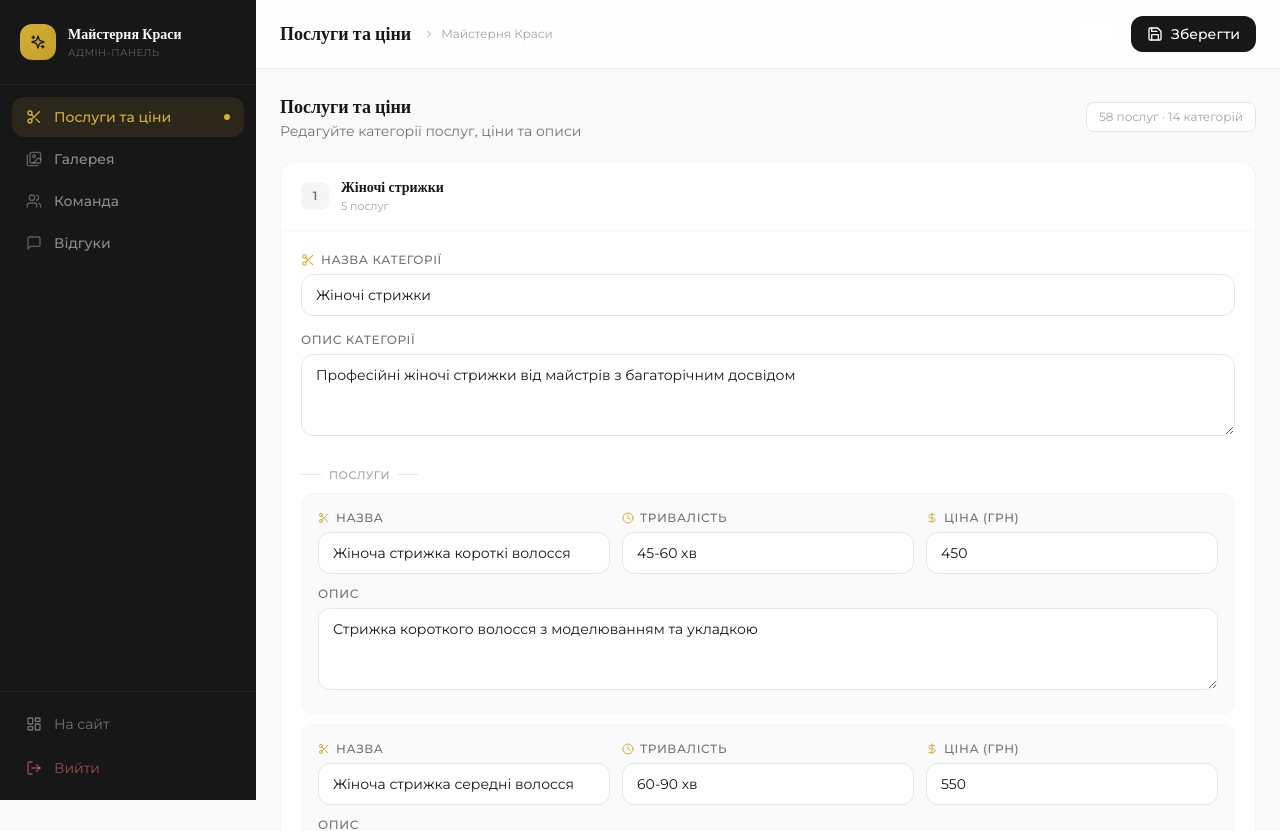
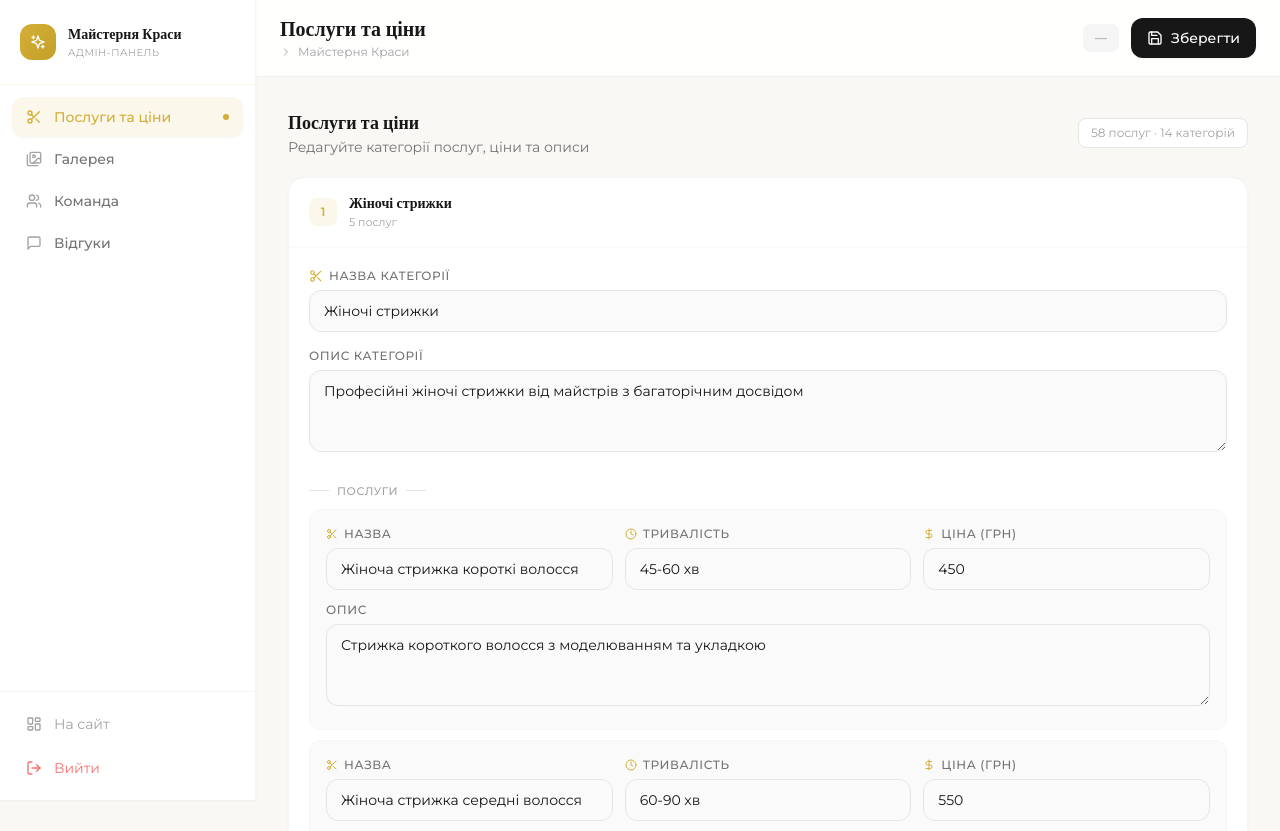
Before and after one commit to porustzi/salonkrasoti, a React (Vite) app: page /admin/services in a window 1280 px wide. Shown: the top 831 px of the page. Built offline with nearby package versions, Linux system fonts and the light colour scheme; no server answers; the database is empty; sample sign-in values are in the browser's storage.

Commit message:
Адмінка: редизайн під стиль сайту + завантаження фото з пристрою в галерею

```diff
--- a/src/pages/admin/AdminFormFields.tsx
+++ b/src/pages/admin/AdminFormFields.tsx
@@ -26,7 +26,7 @@ export function TextEditor({
         value={value}
         onChange={(e) => onChange(e.target.value)}
         placeholder={placeholder}
-        className="w-full px-3.5 py-2.5 bg-white border border-neutral-200 rounded-xl text-sm text-neutral-900 placeholder-neutral-400 focus:border-champagne/40 focus:ring-2 focus:ring-champagne/10 outline-none transition-all hover:border-neutral-300"
+        className="w-full px-3.5 py-2.5 bg-neutral-50 border border-neutral-200 rounded-xl text-sm text-neutral-900 placeholder-neutral-400 focus:border-champagne/40 focus:ring-2 focus:ring-champagne/10 outline-none transition-all hover:border-neutral-300"
       />
       {hint && <p className="text-[11px] text-neutral-400">{hint}</p>}
     </div>
@@ -54,7 +54,7 @@ export function TextAreaEditor({
         onChange={(e) => onChange(e.target.value)}
         placeholder={placeholder}
         rows={rows}
-        className="w-full px-3.5 py-2.5 bg-white border border-neutral-200 rounded-xl text-sm text-neutral-900 placeholder-neutral-400 focus:border-champagne/40 focus:ring-2 focus:ring-champagne/10 outline-none transition-all hover:border-neutral-300 resize-y"
+        className="w-full px-3.5 py-2.5 bg-neutral-50 border border-neutral-200 rounded-xl text-sm text-neutral-900 placeholder-neutral-400 focus:border-champagne/40 focus:ring-2 focus:ring-champagne/10 outline-none transition-all hover:border-neutral-300 resize-y"
       />
     </div>
   )
@@ -79,12 +79,12 @@ export function SectionCard({
     >
       <div className="px-5 py-4 border-b border-neutral-50 flex items-center gap-3">
         {index !== undefined && (
-          <span className="w-7 h-7 rounded-lg bg-neutral-100 text-neutral-500 text-xs font-semibold flex items-center justify-center flex-shrink-0">
+          <span className="w-7 h-7 rounded-lg bg-champagne/10 text-champagne text-xs font-semibold flex items-center justify-center flex-shrink-0">
             {index}
           </span>
         )}
         <div>
-          <h3 className="text-sm font-semibold text-neutral-900">{title}</h3>
+          <h3 className="text-sm font-heading font-semibold text-neutral-900">{title}</h3>
           {subtitle && <p className="text-[11px] text-neutral-400">{subtitle}</p>}
         </div>
       </div>
@@ -101,7 +101,7 @@ export function EmptyState({ icon, title, description }: { icon: React.ReactNode
       <div className="w-14 h-14 rounded-2xl bg-neutral-100 flex items-center justify-center mb-4 text-neutral-400">
         {icon}
       </div>
-      <h3 className="text-sm font-semibold text-neutral-700 mb-1">{title}</h3>
+      <h3 className="text-sm font-heading font-semibold text-neutral-700 mb-1">{title}</h3>
       <p className="text-xs text-neutral-400 max-w-xs">{description}</p>
     </div>
   )
--- a/src/pages/admin/AdminLayout.tsx
+++ b/src/pages/admin/AdminLayout.tsx
@@ -5,14 +5,14 @@ import { BUSINESS_INFO } from '../../config/constants'
 import {
   Scissors, Images, Users, MessageSquare,
   LogOut, LayoutDashboard, CheckCircle, AlertCircle, Loader2, Save,
-  ChevronRight, Sparkles, Clock
+  ChevronRight, Sparkles, Clock, Menu, X
 } from 'lucide-react'
 
 const STATUS_LABELS: Record<SyncStatus, { label: string; color: string; bg: string }> = {
-  idle: { label: '—', color: 'text-white/40', bg: 'bg-white/5' },
+  idle: { label: '—', color: 'text-neutral-400', bg: 'bg-neutral-100' },
   saving: { label: 'Збереження...', color: 'text-champagne', bg: 'bg-champagne/10' },
-  saved: { label: 'Збережено', color: 'text-green-400', bg: 'bg-green-500/10' },
-  error: { label: 'Помилка', color: 'text-red-400', bg: 'bg-red-500/10' },
+  saved: { label: 'Збережено', color: 'text-green-600', bg: 'bg-green-50' },
+  error: { label: 'Помилка', color: 'text-red-500', bg: 'bg-red-50' },
 }
 
 const STATUS_ICONS: Record<SyncStatus, React.ReactNode> = {
@@ -41,6 +41,7 @@ export function AdminLayout() {
   const location = useLocation()
   const { syncStatus, saveToSupabase } = useData()
   const [lastSaved, setLastSaved] = useState<string>('')
+  const [mobileOpen, setMobileOpen] = useState(false)
 
   const currentPage = location.pathname.split('/').pop() || 'services'
   const pageTitle = PAGE_TITLES[currentPage] || ''
@@ -64,24 +65,20 @@ export function AdminLayout() {
     navigate('/admin/login')
   }
 
-  return (
-    <div className="min-h-screen bg-neutral-50 flex">
-      {/* Sidebar */}
-      <aside className="fixed top-0 left-0 bottom-0 w-64 bg-neutral-900 z-40 flex flex-col">
-        {/* Logo */}
-        <div className="px-5 py-6 border-b border-white/5">
+  const sidebar = (
+    <div className="flex flex-col h-full">
+      <div className="px-5 py-6 border-b border-champagne/10">
         <div className="flex items-center gap-3">
           <div className="w-9 h-9 rounded-xl bg-gradient-to-br from-champagne to-gold flex items-center justify-center flex-shrink-0">
-              <Sparkles className="w-4 h-4 text-neutral-900" />
+            <Sparkles className="w-4 h-4 text-white" />
           </div>
           <div className="min-w-0">
-              <h1 className="text-sm font-heading font-semibold text-white truncate">Майстерня Краси</h1>
-              <p className="text-[10px] text-white/30 uppercase tracking-wider">Адмін-панель</p>
+            <h1 className="text-sm font-heading font-semibold text-neutral-900 truncate">Майстерня Краси</h1>
+            <p className="text-[10px] text-neutral-400 uppercase tracking-wider font-body">Адмін-панель</p>
           </div>
         </div>
       </div>
 
-        {/* Navigation */}
       <nav className="flex-1 p-3 space-y-0.5 overflow-y-auto">
         {SIDEBAR.map((item) => {
           const Icon = item.icon
@@ -90,14 +87,15 @@ export function AdminLayout() {
             <Link
               key={item.path}
               to={item.path}
+              onClick={() => setMobileOpen(false)}
               className={`flex items-center gap-3 px-3.5 py-2.5 rounded-xl text-sm font-medium transition-all duration-200 group ${
                 isActive
                   ? 'bg-champagne/10 text-champagne shadow-sm'
-                    : 'text-white/50 hover:text-white/80 hover:bg-white/5'
+                  : 'text-neutral-500 hover:text-neutral-700 hover:bg-neutral-100'
               }`}
             >
               <Icon className={`w-4 h-4 flex-shrink-0 transition-colors ${
-                  isActive ? 'text-champagne' : 'text-white/30 group-hover:text-white/50'
+                isActive ? 'text-champagne' : 'text-neutral-400 group-hover:text-neutral-500'
               }`} />
               <span>{item.label}</span>
               {isActive && (
@@ -108,44 +106,68 @@ export function AdminLayout() {
         })}
       </nav>
 
-        {/* Footer */}
-        <div className="p-3 border-t border-white/5 space-y-1">
+      <div className="p-3 border-t border-neutral-100 space-y-1">
         <Link
           to="/"
-            className="flex items-center gap-3 px-3.5 py-2.5 rounded-xl text-sm text-white/40 hover:text-white/60 hover:bg-white/5 transition-all"
+          className="flex items-center gap-3 px-3.5 py-2.5 rounded-xl text-sm text-neutral-400 hover:text-neutral-600 hover:bg-neutral-100 transition-all"
         >
           <LayoutDashboard className="w-4 h-4" />
           На сайт
         </Link>
         <button
           onClick={handleLogout}
-            className="flex items-center gap-3 px-3.5 py-2.5 rounded-xl text-sm text-red-400/60 hover:text-red-400 hover:bg-red-500/5 transition-all w-full"
+          className="flex items-center gap-3 px-3.5 py-2.5 rounded-xl text-sm text-red-400 hover:text-red-500 hover:bg-red-50 transition-all w-full"
         >
           <LogOut className="w-4 h-4" />
           Вийти
         </button>
       </div>
+    </div>
+  )
+
+  return (
+    <div className="min-h-screen bg-cream font-body">
+      {/* Desktop Sidebar */}
+      <aside className="fixed top-0 left-0 bottom-0 w-64 bg-white border-r border-neutral-100 z-40 hidden lg:flex flex-col shadow-sm">
+        {sidebar}
       </aside>
 
+      {/* Mobile Sidebar */}
+      {mobileOpen && (
+        <div className="fixed inset-0 z-50 lg:hidden">
+          <div className="absolute inset-0 bg-black/30 backdrop-blur-sm" onClick={() => setMobileOpen(false)} />
+          <div className="absolute left-0 top-0 bottom-0 w-72 bg-white shadow-2xl animate-slide-up">
+            {sidebar}
+          </div>
+        </div>
+      )}
+
       {/* Main */}
-      <div className="ml-64 flex-1 flex flex-col min-h-screen">
+      <div className="lg:ml-64 flex-1 flex flex-col min-h-screen">
         {/* Header */}
-        <header className="sticky top-0 z-30 bg-white/80 backdrop-blur-xl border-b border-neutral-200/60">
-          <div className="px-6 py-4 flex items-center justify-between">
+        <header className="sticky top-0 z-30 bg-white/90 backdrop-blur-xl border-b border-neutral-200/60">
+          <div className="px-4 sm:px-6 py-3 sm:py-4 flex items-center justify-between">
             <div className="flex items-center gap-3">
-              <h2 className="text-lg font-heading font-semibold text-neutral-900">{pageTitle}</h2>
+              <button
+                onClick={() => setMobileOpen(true)}
+                className="lg:hidden w-9 h-9 rounded-xl bg-neutral-100 flex items-center justify-center text-neutral-500 hover:bg-neutral-200 transition-colors"
+              >
+                <Menu className="w-4 h-4" />
+              </button>
+              <div>
+                <h2 className="text-lg sm:text-xl font-heading font-semibold text-neutral-900">{pageTitle}</h2>
                 <div className="flex items-center gap-1.5 text-xs text-neutral-400">
                   <ChevronRight className="w-3 h-3" />
                   <span>{BUSINESS_INFO.name}</span>
                 </div>
               </div>
-            <div className="flex items-center gap-4">
-              {/* Sync Status */}
-              <div className={`flex items-center gap-2 px-3 py-1.5 rounded-lg text-xs font-medium ${STATUS_LABELS[syncStatus].bg} ${STATUS_LABELS[syncStatus].color} transition-all duration-300`}>
+            </div>
+            <div className="flex items-center gap-3">
+              <div className={`hidden sm:flex items-center gap-2 px-3 py-1.5 rounded-lg text-xs font-medium ${STATUS_LABELS[syncStatus].bg} ${STATUS_LABELS[syncStatus].color} transition-all duration-300`}>
                 {STATUS_ICONS[syncStatus]}
                 <span>{STATUS_LABELS[syncStatus].label}</span>
                 {lastSaved && syncStatus === 'idle' && (
-                  <span className="text-white/30 flex items-center gap-1 ml-1">
+                  <span className="text-neutral-400 flex items-center gap-1 ml-1">
                     <Clock className="w-3 h-3" />
                     {lastSaved}
                   </span>
@@ -155,21 +177,21 @@ export function AdminLayout() {
               <button
                 onClick={saveToSupabase}
                 disabled={syncStatus === 'saving'}
-                className="inline-flex items-center gap-2 px-4 py-2 bg-neutral-900 text-white rounded-xl text-sm font-medium hover:bg-neutral-800 disabled:opacity-50 transition-all shadow-sm"
+                className="inline-flex items-center gap-2 px-4 py-2.5 bg-neutral-900 text-white rounded-xl text-sm font-medium hover:bg-neutral-800 disabled:opacity-50 transition-all shadow-sm"
               >
                 {syncStatus === 'saving' ? (
                   <Loader2 className="w-4 h-4 animate-spin" />
                 ) : (
                   <Save className="w-4 h-4" />
                 )}
-                Зберегти
+                <span className="hidden sm:inline">Зберегти</span>
               </button>
             </div>
           </div>
         </header>
 
         {/* Content */}
-        <main className="flex-1 p-6">
+        <main className="flex-1 p-4 sm:p-6 lg:p-8">
           <Outlet />
         </main>
       </div>
--- a/src/pages/admin/AdminLogin.tsx
+++ b/src/pages/admin/AdminLogin.tsx
@@ -28,8 +28,8 @@ export function AdminLogin() {
   }
 
   return (
-    <div className="min-h-screen bg-gradient-to-br from-neutral-900 via-neutral-800 to-neutral-900 flex items-center justify-center p-4 relative overflow-hidden">
-      <div className="absolute inset-0 opacity-[0.03]" style={{
+    <div className="min-h-screen bg-cream flex items-center justify-center p-4 relative overflow-hidden">
+      <div className="absolute inset-0 opacity-[0.04]" style={{
         backgroundImage: `radial-gradient(circle at 25px 25px, #D4AF37 2px, transparent 0)`,
         backgroundSize: '50px 50px'
       }} />
@@ -43,14 +43,14 @@ export function AdminLogin() {
         <div className="absolute -top-3 -left-3 w-32 h-32 bg-champagne/10 rounded-full blur-3xl" />
         <div className="absolute -bottom-3 -right-3 w-40 h-40 bg-champagne/5 rounded-full blur-3xl" />
 
-        <div className="bg-white/5 backdrop-blur-xl rounded-3xl border border-white/10 p-10 shadow-2xl relative">
+        <div className="bg-white rounded-3xl border border-neutral-200/60 p-10 shadow-large relative">
           <div className="text-center mb-8 space-y-3">
             <div className="w-16 h-16 rounded-2xl bg-gradient-to-br from-champagne to-gold flex items-center justify-center mx-auto shadow-lg shadow-champagne/20">
               <Lock className="w-7 h-7 text-white" />
             </div>
             <div>
-              <h1 className="text-2xl font-heading font-semibold text-white">Майстерня Краси</h1>
-              <p className="text-sm text-white/50 font-body">Адмін-панель</p>
+              <h1 className="text-2xl font-heading font-semibold text-neutral-900">Майстерня Краси</h1>
+              <p className="text-sm text-neutral-400 font-body">Адмін-панель</p>
             </div>
           </div>
 
@@ -65,38 +65,38 @@ export function AdminLogin() {
               <motion.div
                 initial={{ opacity: 0, y: -10 }}
                 animate={{ opacity: 1, y: 0 }}
-                className="bg-red-500/10 border border-red-500/20 text-red-400 text-sm rounded-xl px-4 py-3 text-center"
+                className="bg-red-50 border border-red-200 text-red-500 text-sm rounded-xl px-4 py-3 text-center"
               >
                 {error}
               </motion.div>
             )}
 
             <div className="space-y-1.5">
-              <label className="block text-xs font-medium text-white/60 uppercase tracking-wider">Логін</label>
+              <label className="block text-xs font-medium text-neutral-500 uppercase tracking-wider font-body">Логін</label>
               <input
                 type="text"
                 value={login}
                 onChange={(e) => setLogin(e.target.value)}
-                className="w-full px-4 py-3 bg-white/5 border border-white/10 rounded-xl text-sm text-white placeholder-white/30 focus:border-champagne/50 focus:ring-2 focus:ring-champagne/10 outline-none transition-all"
+                className="w-full px-4 py-3 bg-neutral-50 border border-neutral-200 rounded-xl text-sm text-neutral-900 placeholder-neutral-400 focus:border-champagne/50 focus:ring-2 focus:ring-champagne/10 outline-none transition-all font-body"
                 placeholder="admin"
                 autoFocus
               />
             </div>
 
             <div className="space-y-1.5">
-              <label className="block text-xs font-medium text-white/60 uppercase tracking-wider">Пароль</label>
+              <label className="block text-xs font-medium text-neutral-500 uppercase tracking-wider font-body">Пароль</label>
               <div className="relative">
                 <input
                   type={showPassword ? 'text' : 'password'}
                   value={password}
                   onChange={(e) => setPassword(e.target.value)}
-                  className="w-full px-4 py-3 pr-11 bg-white/5 border border-white/10 rounded-xl text-sm text-white placeholder-white/30 focus:border-champagne/50 focus:ring-2 focus:ring-champagne/10 outline-none transition-all"
+                  className="w-full px-4 py-3 pr-11 bg-neutral-50 border border-neutral-200 rounded-xl text-sm text-neutral-900 placeholder-neutral-400 focus:border-champagne/50 focus:ring-2 focus:ring-champagne/10 outline-none transition-all font-body"
                   placeholder="••••••••"
                 />
                 <button
                   type="button"
                   onClick={() => setShowPassword(!showPassword)}
-                  className="absolute right-3.5 top-1/2 -translate-y-1/2 text-white/40 hover:text-white/70 transition-colors"
+                  className="absolute right-3.5 top-1/2 -translate-y-1/2 text-neutral-400 hover:text-neutral-600 transition-colors"
                 >
                   {showPassword ? <EyeOff className="w-4 h-4" /> : <Eye className="w-4 h-4" />}
                 </button>
@@ -105,13 +105,13 @@ export function AdminLogin() {
 
             <button
               type="submit"
-              className="w-full py-3 bg-gradient-to-r from-champagne to-gold text-neutral-900 font-semibold rounded-xl text-sm hover:shadow-lg hover:shadow-champagne/20 transition-all duration-300"
+              className="w-full py-3 bg-neutral-900 text-white font-medium rounded-xl text-sm hover:bg-neutral-800 transition-all duration-300 shadow-sm font-body"
             >
               Увійти
             </button>
           </motion.form>
 
-          <div className="mt-6 flex items-center gap-2 justify-center text-white/20 text-xs">
+          <div className="mt-6 flex items-center gap-2 justify-center text-neutral-300 text-xs font-body">
             <Sparkles className="w-3 h-3" />
             <span>Тільки для адміністратора</span>
           </div>
```
Also changed, not shown: src/pages/admin/AdminGallery.tsx (+111 -3 lines). Lines whose indentation alone changed are shown as unchanged.
